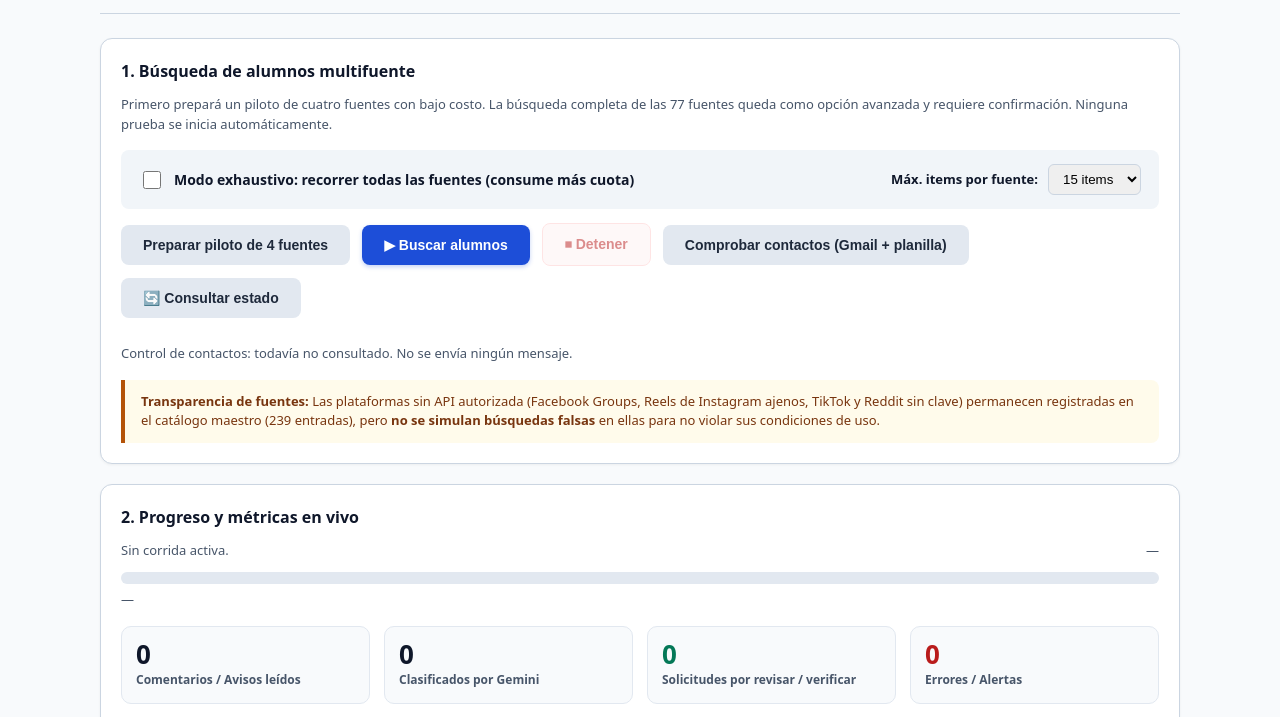
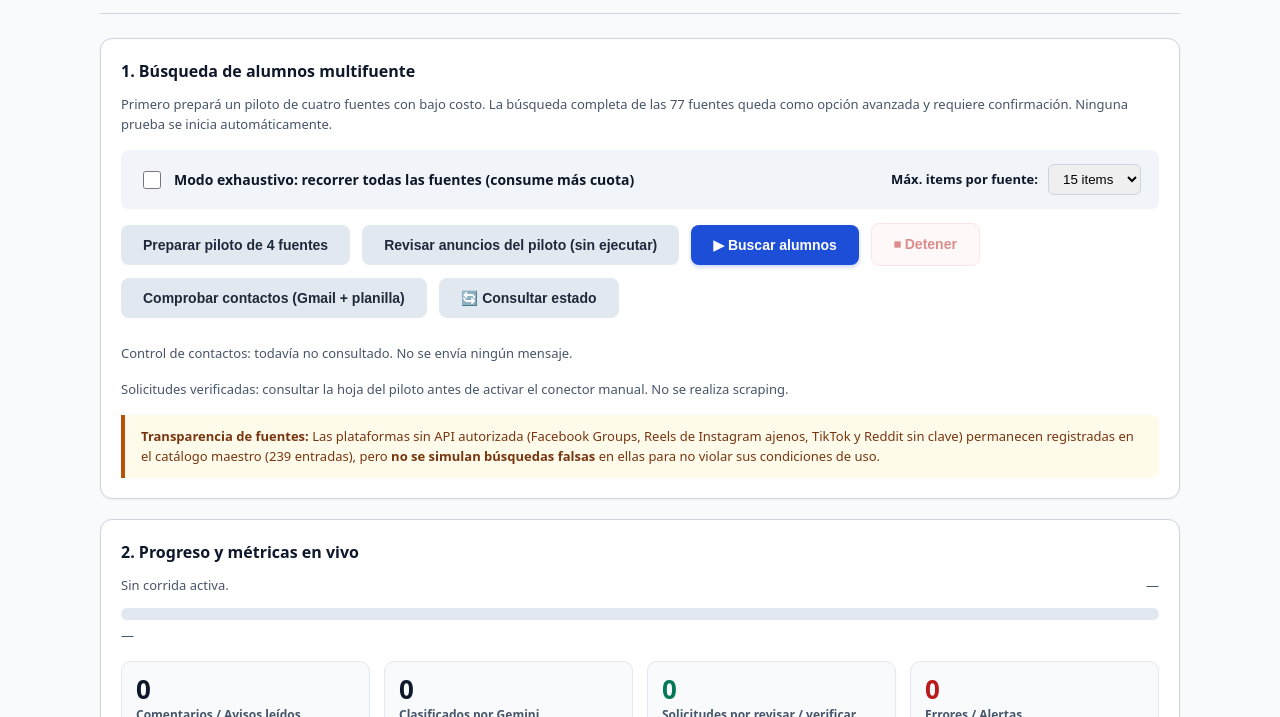
Before and after one commit to metecondrie/student-lead-discovery-agent, a website: page gas/PanelOrquestador.html in a window 1280 px wide. Shown: the part 79-796 px from the top of the page. Drawn offline with Linux system fonts and the light colour scheme.

Commit message:
ui: mostrar previsualización de anuncios manuales sin iniciar ninguna corrida

```diff
--- a/gas/PanelOrquestador.html
+++ b/gas/PanelOrquestador.html
@@ -324,6 +324,9 @@
       <button id="btnPilotPreview" class="btn btn-secondary" type="button" onclick="handlePreparePilot()">
         Preparar piloto de 4 fuentes
       </button>
+      <button id="btnManualPreview" class="btn btn-secondary" type="button" onclick="handlePreviewManual()">
+        Revisar anuncios del piloto (sin ejecutar)
+      </button>
       <button id="btnStart" class="btn btn-primary" type="button" onclick="handleStart()">
         ▶ Buscar alumnos
       </button>
@@ -343,6 +346,7 @@
 
     <div id="statusMessage" class="alert-error" role="alert"></div>
     <p id="contactAuditSummary" class="desc" aria-live="polite">Control de contactos: todavía no consultado. No se envía ningún mensaje.</p>
+    <p id="manualPreviewSummary" class="desc" aria-live="polite">Solicitudes verificadas: consultar la hoja del piloto antes de activar el conector manual. No se realiza scraping.</p>
 
     <div class="notice">
       <strong>Transparencia de fuentes:</strong> Las plataformas sin API autorizada (Facebook Groups, Reels de Instagram ajenos, TikTok y Reddit sin clave) permanecen registradas en el catálogo maestro (239 entradas), pero <strong>no se simulan búsquedas falsas</strong> en ellas para no violar sus condiciones de uso.
@@ -513,6 +517,7 @@
     // Botones
     $('btnStart').disabled = running || inFlight;
     $('btnPilotPreview').disabled = inFlight;
+    $('btnManualPreview').disabled = inFlight;
     $('btnContactAudit').disabled = inFlight;
     $('btnStop').disabled = !running || inFlight;
     $('btnRefresh').disabled = inFlight;
@@ -608,6 +613,32 @@
 
     // Enlace a planilla
     if (data.link) $('sheetLink').href = data.link;
+  }
+
+  function handlePreviewManual() {
+    if (inFlight) return;
+    pilotIds = [];
+    $('runAllEnabled').checked = false;
+    $('manualPreviewSummary').textContent = 'Revisando la hoja manual sin ejecutar Gemini ni contactar alumnos…';
+    google.script.run
+      .withSuccessHandler(report => {
+        $('manualPreviewSummary').textContent =
+          'Piloto manual: ' + report.examinados + ' fichas, ' +
+          report.preseleccionados + ' preseleccionadas; ' +
+          report.omitidosEstado + ' excluidas por estado; ' +
+          report.sinFechaOAntiguos + ' sin fecha o antiguas; ' +
+          report.invalidos + ' inválidas. ' +
+          'No se verificó permiso de contacto ni elegibilidad internacional. ' +
+          'Para ejecutar luego de validar el despliegue, activá expresamente CAT-0240 ' +
+          'en STAGING y prepará el piloto. Esta consulta no ejecutó nada.';
+      })
+      .withFailureHandler(err => {
+        $('manualPreviewSummary').textContent =
+          'No se pudo leer la hoja del piloto: ' +
+          (err && err.message ? err.message : 'error desconocido') +
+          '. No se ejecutó la búsqueda.';
+      })
+      .orqPreviewSolicitudesVerificadas();
   }
 
   function handlePreparePilot() {
```
